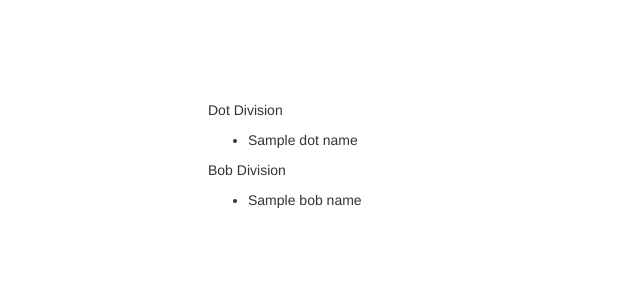
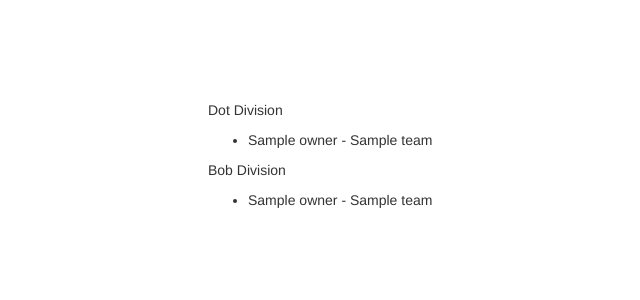
Before and after one commit to zwernberg/schumacherFootball, a Flask app: template templates/teams.html in a window 1280 px wide. Shown: the top 300 px of the page, without its empty margins (197-837 px from the left). Run offline with Flask 2, Linux system fonts and the light colour scheme; the template is opened without the code that fills it: most values are stand-ins (such as "Sample title", 1, 10 or a date in 2020); some libraries are stand-ins or nearby versions.

Commit message:
show team owner

```diff
--- a/app.py
+++ b/app.py
@@ -14,9 +14,8 @@ def main():
 def teams():
     dot = League(dot_id, year)
     bob = League(bob_id, year)
-    dot_names = [team.team_name for team in dot.teams]
-    bob_names = [team.team_name for team in bob.teams]
-    return render_template('teams.html', bob_names = bob_names, dot_names = dot_names)
+
+    return render_template('teams.html', bob_teams = bob.teams, dot_teams = dot.teams)
 
 if __name__ == "__main__":
     app.run(host='0.0.0.0')
--- a/templates/teams.html
+++ b/templates/teams.html
@@ -15,14 +15,14 @@
     <div class="container">
         <p>Dot Division</p>
       <ul>
-        {% for name in dot_names %}
-        <li>{{name}}</li>
+        {% for team in dot_teams %}
+        <li>{{team.owner}} - {{team.team_name}}</li>
         {% endfor %}
         </ul>
         <p>Bob Division</p>
         <ul>
-        {% for name in bob_names %}
-        <li>{{name}}</li>
+        {% for team in bob_teams %}
+        <li>{{team.owner}} - {{team.team_name}}</li>
         {% endfor %}
         </ul>
     </div>
```
